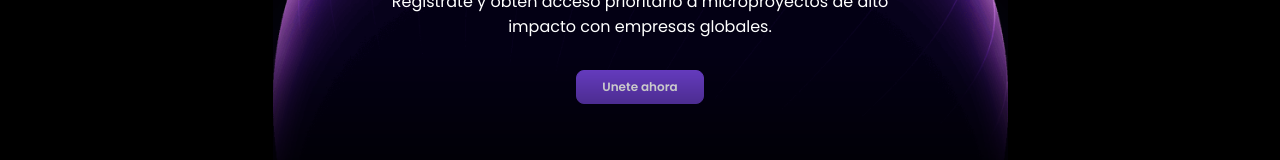
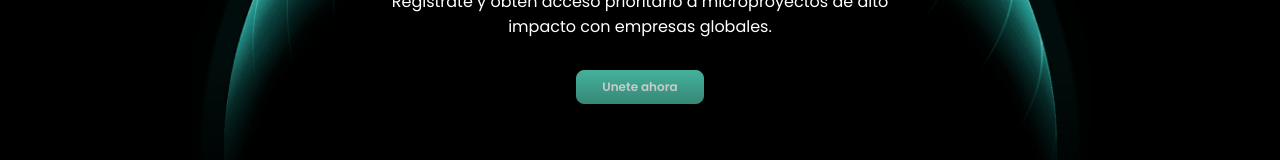
Before and after one commit to MatiasWyso/flexwork-landing, a Next.js app: page / in a window 1280 px wide. Shown: the part 2072-2232 px from the top of the page. Built offline with nearby package versions, Linux system fonts and the light colour scheme; no server answers.

Commit message:
new changes

```diff
--- a/src/app/components/Atoms/ButtonMain/ButtonMain.module.scss
+++ b/src/app/components/Atoms/ButtonMain/ButtonMain.module.scss
@@ -1,7 +1,7 @@
 .btn {
-  border: 1px solid rgba(111, 65, 210) ;
-  background-color: rgba(111, 65, 210);
-  color: white;
+  border: 1px solid var(--second-color) ;
+  background-color: var(--second-color);
+  color: #ffffff;
   border-radius: 8px;
   padding: 0.8rem 2.1rem;
   font-size: var(--font-size-extra-small);
@@ -14,8 +14,9 @@
 }
 
 .btn:hover {
-  background-color: rgba(111, 65, 210, 0.35);
-  box-shadow: inset 0 -10px 20px rgba(111, 65, 210, 0.5);
+  background-color: rgb(77, 197, 172,0.35);
+  box-shadow: inset 0 -10px 20px rgba(77, 197, 172, 0.5);
+
 }
 
 
--- a/src/app/components/Info/Info.scss
+++ b/src/app/components/Info/Info.scss
@@ -1,5 +1,5 @@
 .BG {
-  background-image: url("/esfera-form.png");
+  background-image: url("/esfera-form-verde.png");
   background-size: contain;
   background-position: center;
   background-repeat: no-repeat;
```
Also changed, not shown: public/esfera-form-verde.png.
